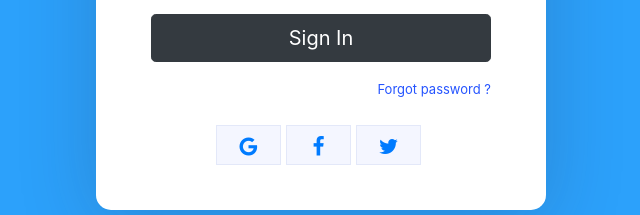
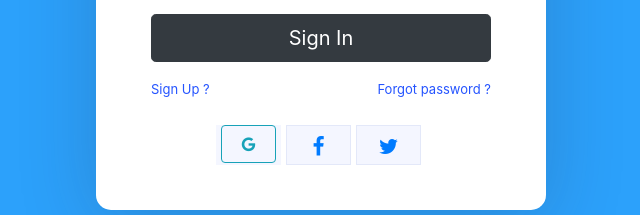
Before and after one commit to KhaiCM/base, a Vue app in the folder client/: page /login in a window 1280 px wide. Shown: the part 428-643 px from the top of the page, without its empty margins (319-959 px from the left). Built offline with nearby package versions, Linux system fonts and the light colour scheme.

Commit message:
3/9 gome

```diff
--- a/client/src/components/Login.vue
+++ b/client/src/components/Login.vue
@@ -13,17 +13,22 @@
         <input type="password" class="form-control form-control-lg" />
       </div>
 
-      <button type="submit" class="btn btn-dark btn-lg btn-block">Sign In</button>
+      <button type="submit" @click="authenticate" class="btn btn-dark btn-lg btn-block">Sign In</button>
 
-      <p class="forgot-password text-right mt-2 mb-4">
-        <router-link to="/forgot-password">Forgot password ?</router-link>
+      <p class="forgot-password mt-2 mb-4">
+        <span class="float-left">
+          <router-link to="/forgot-password">Sign Up ?</router-link>
+        </span>
+        <span class="text-right">
+          <router-link to="/forgot-password">Forgot password ?</router-link>
+        </span>
       </p>
 
       <div class="social-icons">
         <ul>
-          <li>
+          <li class="border-0">
             <a href="#">
-              <i class="fa fa-google"></i>
+              <i class="btn btn-block btn-outline-info fa fa-google"></i>
             </a>
           </li>
           <li>
@@ -45,7 +50,21 @@
 <script>
 export default {
   data() {
-    return {};
+    return {
+      email: '',
+      password: '',
+      error: null,
+    };
+  },
+  methods: {
+    authenticate () {
+      this.$store.dispatch("LOGIN");
+
+      login ()
+      {
+
+    }
+    }
   },
 };
 </script>
```
Also changed, not shown: 2 other files (tests, documents, lock files or other folders).
